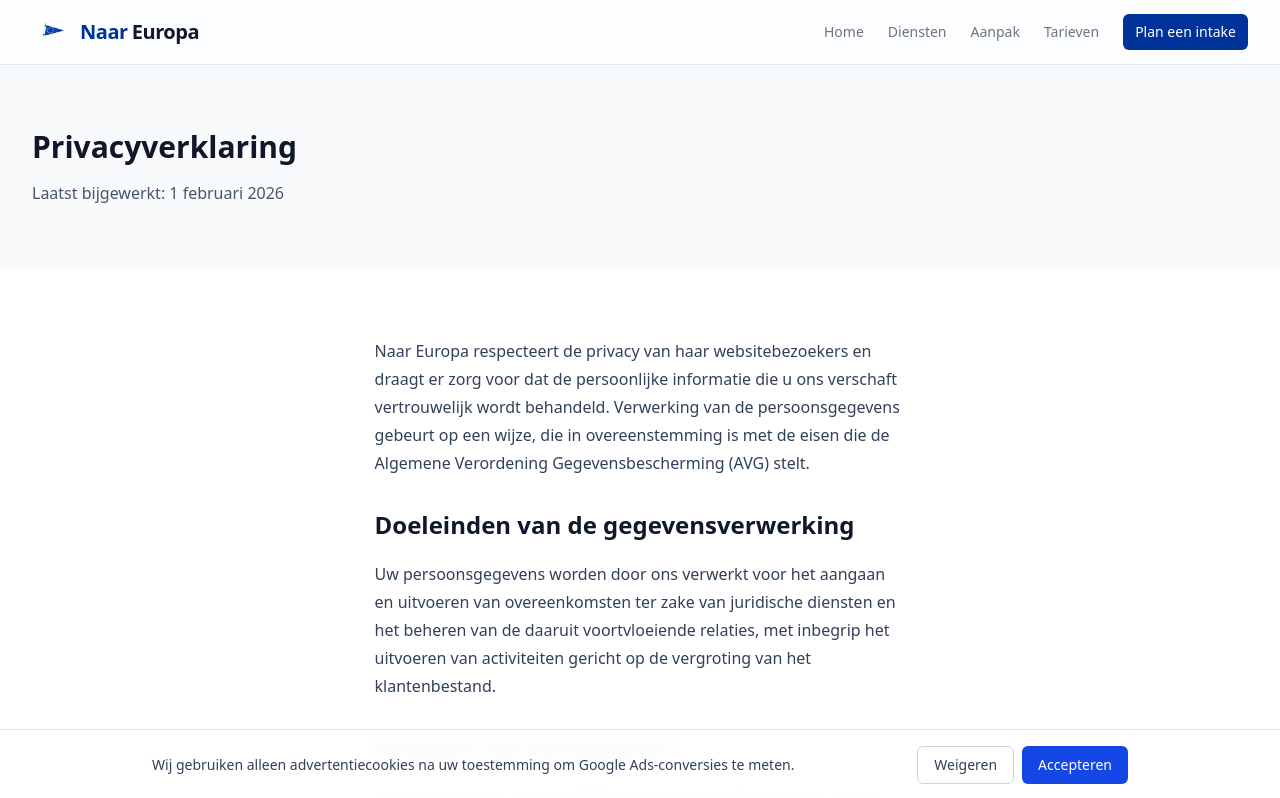
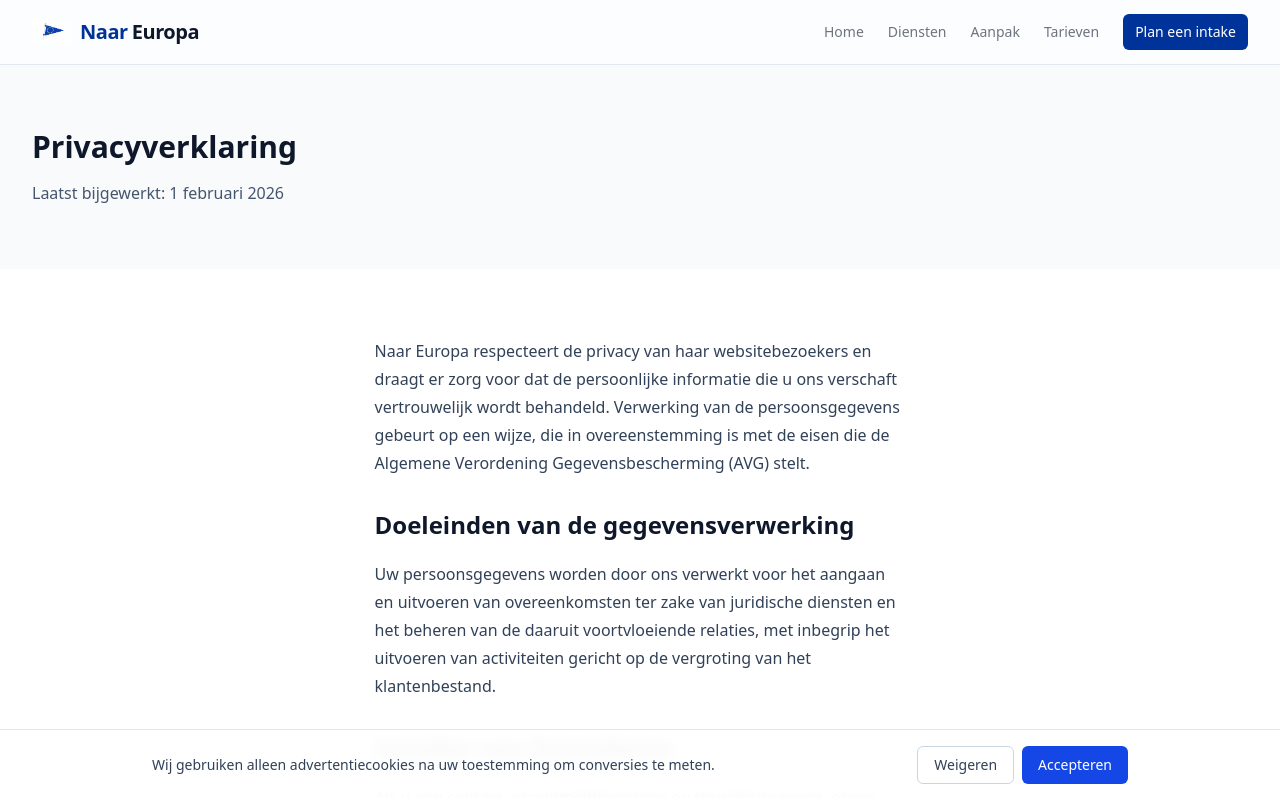
Before and after one commit to victorp13/naareuropa, a Next.js app: page /juridisch/privacy in a window 1280 px wide. Shown: the top 798 px of the page. Built offline with nearby package versions, Linux system fonts and the light colour scheme.

Commit message:
Refine cookie banner tracking wording

```diff
--- a/components/cookie-consent-banner.tsx
+++ b/components/cookie-consent-banner.tsx
@@ -34,8 +34,7 @@ export function CookieConsentBanner() {
     <div className="fixed inset-x-0 bottom-0 z-50 border-t border-slate-200 bg-white/95 backdrop-blur">
       <div className="mx-auto flex max-w-5xl flex-col gap-4 px-4 py-4 sm:px-6 md:flex-row md:items-center md:justify-between">
         <p className="text-sm text-slate-700">
-          Wij gebruiken alleen advertentiecookies na uw toestemming om Google Ads-conversies
-          te meten.
+          Wij gebruiken alleen advertentiecookies na uw toestemming om conversies te meten.
         </p>
         <div className="flex flex-wrap gap-2">
           <button
```
